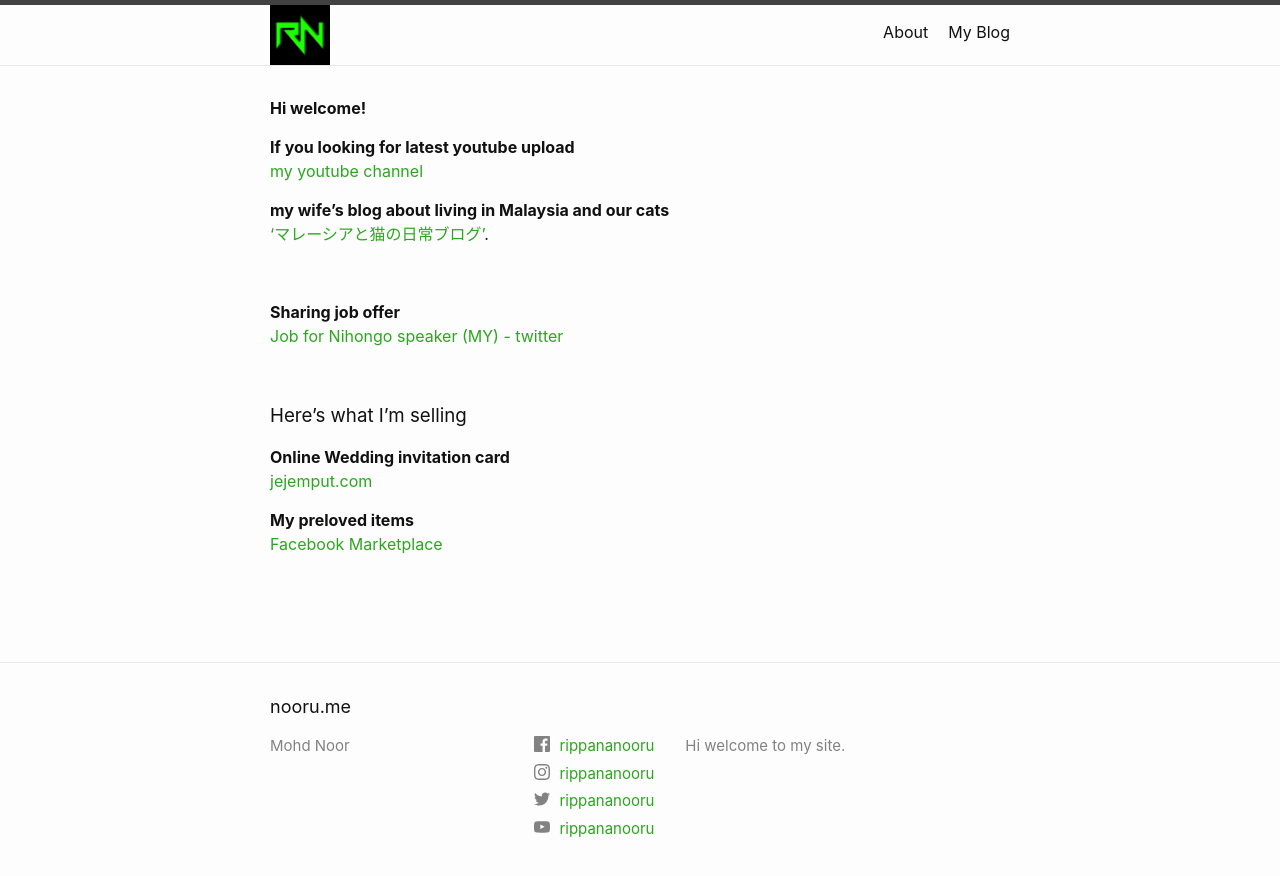
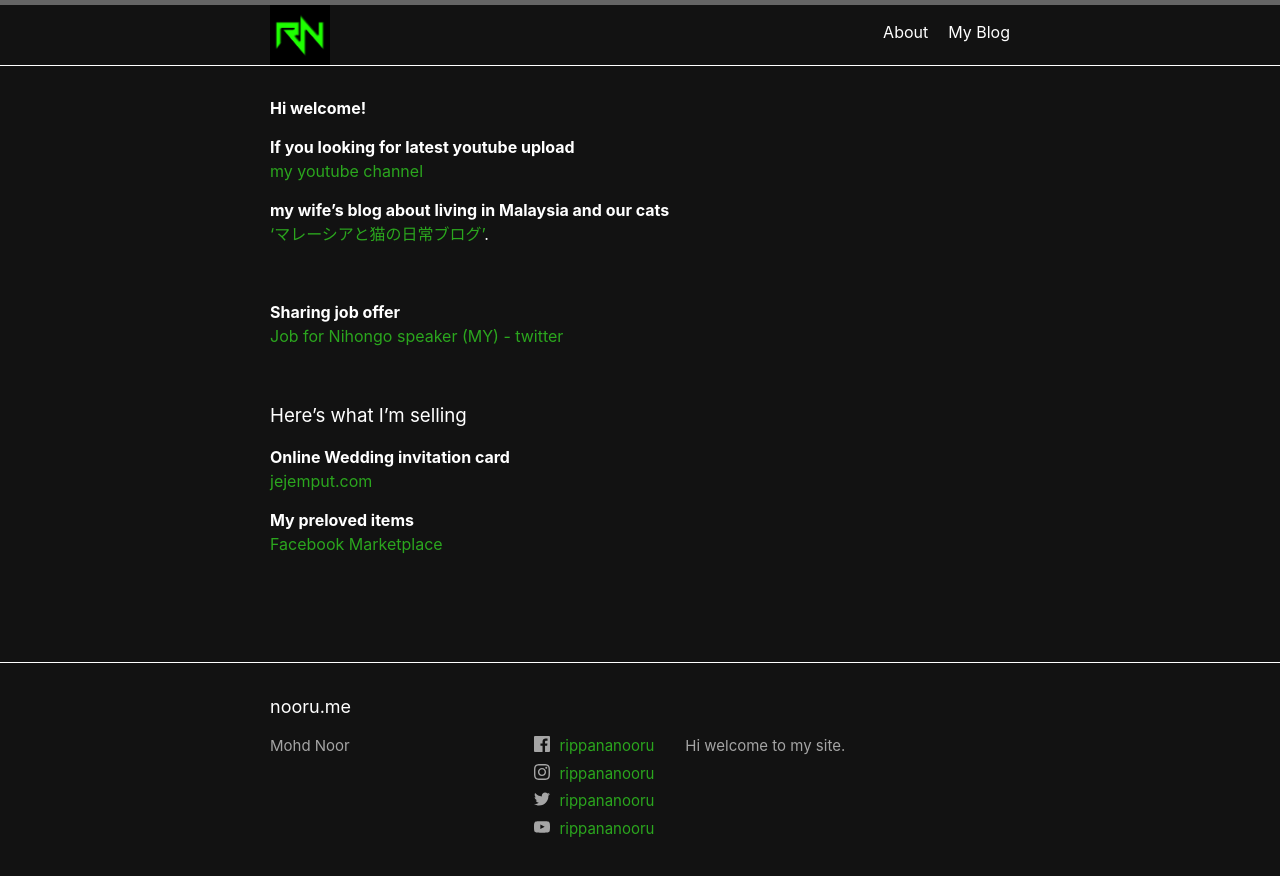
Before and after one commit to rippananooru/rippananooru.github.io, a Jekyll site: the page built from pages/index.markdown, in a window 1280 px wide. Shown: the top 876 px of the page. Built offline with Jekyll 4.4.1, drawn with Linux system fonts in a browser that asks for light colours.

Commit message:
to the dark side

```diff
--- a/_sass/minima.scss
+++ b/_sass/minima.scss
@@ -10,11 +10,11 @@ $base-line-height: 1.5 !default;
 
 $spacing-unit:     30px !default;
 
-$text-color:       #111 !default;
-$background-color: #fdfdfd !default;
+$text-color:       #FFFFFF!default;
+$background-color: #121212 !default;
 $brand-color:      #2ba61e !default;
 
-$grey-color:       #828282 !default;
+$grey-color:       #a5a5a5 !default;
 $grey-color-light: lighten($grey-color, 40%) !default;
 $grey-color-dark:  darken($grey-color, 25%) !default;
 
```
Also changed, not shown: 3 other files.
